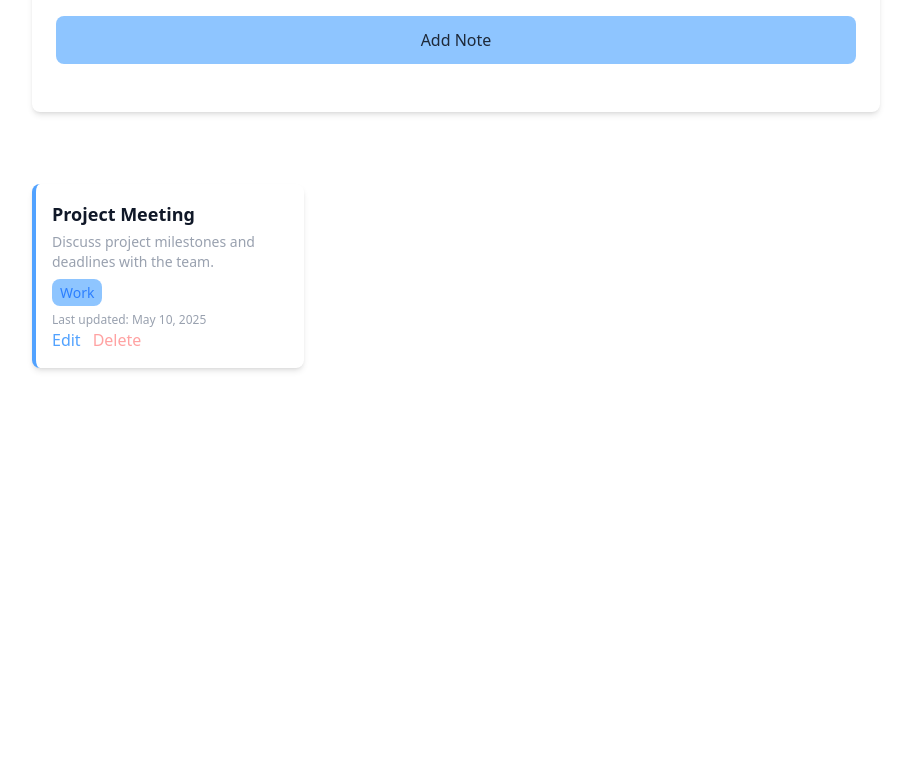
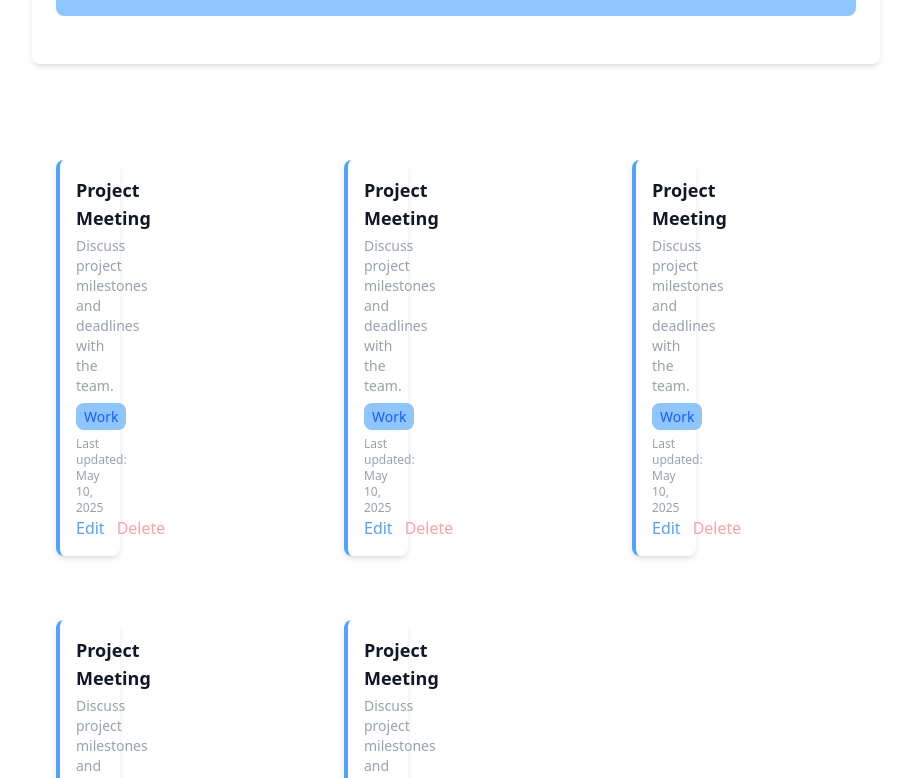
Before and after one commit to rctrollex/notes-keeper-app, a React (Vite) app: page / in a window 1280 px wide. Shown: the part 440-1218 px from the top of the page, without its empty margins (184-1093 px from the left). Before the commit the page ends 856 px from the top, so only its background shows below. Built offline with nearby package versions, Linux system fonts and the light colour scheme.

Commit message:
Fixed Header and App files Ui

```diff
--- a/src/App.jsx
+++ b/src/App.jsx
@@ -7,9 +7,12 @@ import NoteCard from "./components/NoteCard.jsx";
 const App = () => {
     return (
         <div className="bg-white dark:bg-gray-800 min-h-screen p-3 sm:p-6 md:p-6 font-sans">
-            <Header />
-            <NoteForm />
-            <NoteList />
+            <div className="container mx-auto max-w-4xl">
+                <Header />
+                <NoteForm />
+                <NoteList />
+            </div>
+
         </div>
     )
 }
--- a/src/components/Header.jsx
+++ b/src/components/Header.jsx
@@ -2,12 +2,10 @@ import React from 'react'
 
 const Header = () => {
     return (
-        <div className="container mx-auto p-4 sm:p-6 max-w-4xl">
-            <header className="mb-6">
-                <h1 className="text-3xl font-bold text-gray-900 dark:text-white">Note Keeper</h1>
-                <p className="italic text-gray-400 dark:text-gray-400">Organize your thoughts with ease</p>
-            </header>
-        </div>
+        <header className="mb-6">
+            <h1 className="text-3xl font-bold text-gray-900 dark:text-white">Note Keeper</h1>
+            <p className="italic text-gray-400 dark:text-gray-400">Organize your thoughts with ease</p>
+        </header>
     )
 }
 export default Header
--- a/src/components/NoteCard.jsx
+++ b/src/components/NoteCard.jsx
@@ -8,7 +8,7 @@ const NoteCard = () => {
                     <h3 className="text-gray-900 dark:text-white font-bold text-lg">Project Meeting</h3>
                     <p className="text-gray-400 dark:text-gray-300 font-light  text-sm mt-1">Discuss project milestones and deadlines with the team.</p>
                     <div className="mt-2 mb-2">
-                        <span className="text-blue-500 button bg-blue-300 rounded-lg text-sm px-2 py-1">Work</span>
+                        <span className="text-blue-600 button bg-blue-300 rounded-lg text-sm px-2 py-1">Work</span>
                     </div>
                     <p className="text-gray-400 dark:text-gray-300 font-light text-xs mt-1">Last updated: May 10, 2025</p>
                     <div className="flex justify-start space-x-3">
--- a/src/components/NoteForm.jsx
+++ b/src/components/NoteForm.jsx
@@ -36,7 +36,7 @@ const NoteForm = () => {
                     </div>
                     <div className="mb-6">
                         <button
-                            className="w-full bg-blue-300 p-3 rounded-lg text-gray-800 cursor hover:bg-blue-400 hover:text-white focus:outline-none focus:ring-2 focus:bg-blue-400"
+                            className="w-full bg-blue-300 p-3 rounded-lg text-gray-800 cursor hover:bg-blue-400 hover:text-white focus:outline-none focus:ring-2 focus:bg-blue-400 cursor-pointer"
                             type="submit"
                             id="addNote"
                         >
--- a/src/components/NoteList.jsx
+++ b/src/components/NoteList.jsx
@@ -3,9 +3,17 @@ import NoteCard from "./NoteCard.jsx";
 
 const NoteList = () => {
     return (
-        <div>
-            <NoteCard/>
+        <div className="container mx-auto p-4 sm:p-6 max-w-4xl">
+            <div className="grid grid-cols-1 sm:grid-cols-2 lg:grid-cols-3 gap-4">
+                <NoteCard/>
+                <NoteCard/>
+                <NoteCard/>
+                <NoteCard/>
+                <NoteCard/>
+
+            </div>
         </div>
+
     )
 }
 export default NoteList
```
